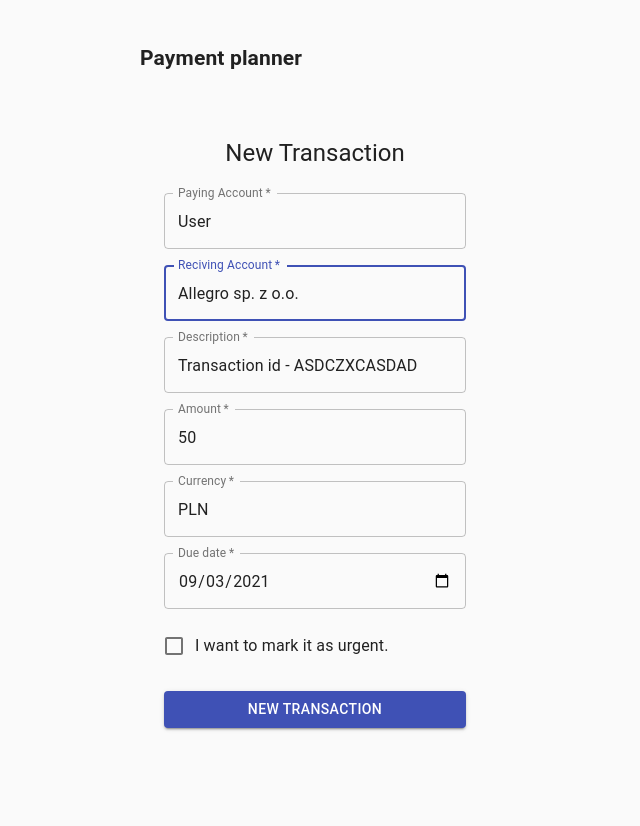
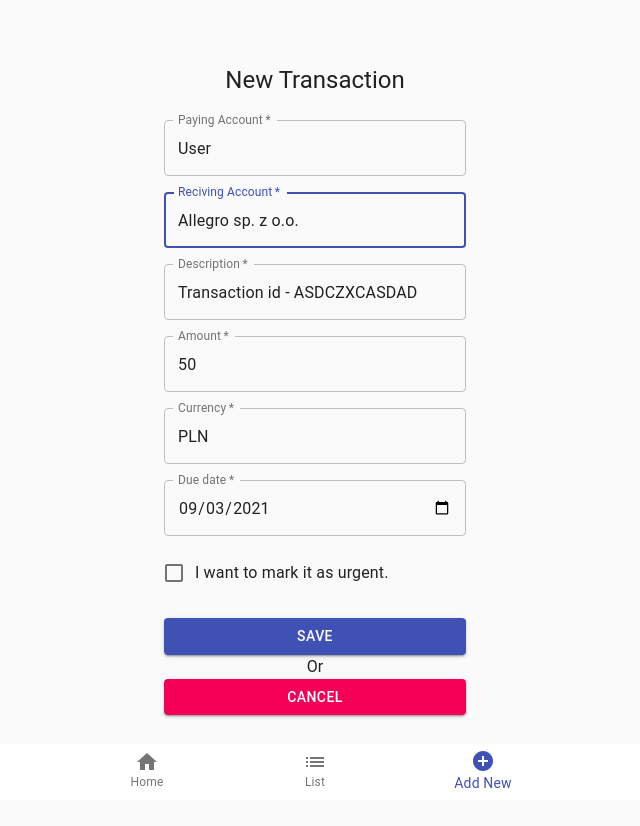
Before and after one commit to aznigft/topay, a React (Create React App) app: page /editTransaction/0 in a window 1280 px wide. Shown: the top 826 px of the page, without its empty margins (325-965 px from the left). Before the commit the page ends 800 px from the top, so only its background shows below. Built offline with nearby package versions, Linux system fonts and the light colour scheme.

Commit message:
Navigation in bottom bar

```diff
--- a/src/App.css
+++ b/src/App.css
@@ -6,6 +6,7 @@
 
 * {
   box-sizing: border-box;
+
 }
 
 body {
@@ -14,14 +15,15 @@ body {
   flex-direction: column;
   align-items: center;
   justify-content: center;
-  min-height: 100vh;
   margin: 0;
   font-family: 'Lato', sans-serif;
+
 }
 
 .container {
   margin: 30px auto;
   width: 350px;
+  min-height: calc(100vh - 100px);
 }
 
 h1 {
--- a/src/App.js
+++ b/src/App.js
@@ -1,34 +1,40 @@
 import './App.css';
-import {Header} from './components/Header'
+import {useState} from 'react';
 import {Balance} from './components/Balance.js'
 import {IncomeExpenses} from './components/IncomeExpenses'
 import {TransactionList} from './components/TransactionList'
 import {GlobalProvider} from './context/GlobalState'
 import {BrowserRouter as Router, Route, Switch} from 'react-router-dom'
 import EditTransaction from './components/EditTransaction'
+import { Header } from './components/Header'
+import SimpleBottomNavigation from './components/SimpleBottomNavigation';
 
 
 function App() {
+
+  const [navState, setNavState] = useState(0);
+
   return (
     <Router>
     <GlobalProvider>
-      <Header />
+      {/* <Header title="Home"/> */}
       <div className="container">
         <Switch>
+          {/* <Route exact path="/">
+            <Balance setNavState = {setNavState}/>
+          </Route> */}
           <Route exact path="/">
-            <Balance />
-          </Route>
-          <Route path="/incomeExpenses">
-            <IncomeExpenses />
+            <IncomeExpenses setNavState = {setNavState}/>
           </Route>
           <Route path="/transactionList">
-            <TransactionList />
+            <TransactionList setNavState = {setNavState}/>
           </Route>
           <Route path="/editTransaction/:transactionId">
-            <EditTransaction />
+            <EditTransaction setNavState = {setNavState}/>
           </Route>
         </Switch>
       </div>
+      <SimpleBottomNavigation navState = {navState} setNavState = {setNavState}/>
     </GlobalProvider>
     </Router>
   );
--- a/src/components/EditTransaction.js
+++ b/src/components/EditTransaction.js
@@ -42,14 +42,19 @@ const useStyles = makeStyles((theme) => ({
     marginTop: theme.spacing(3),
   },
   submit: {
-    margin: theme.spacing(3, 0, 2),
+    margin: theme.spacing(3, 0, 0),
+  },
+  cancel: {
+    margin: theme.spacing(0, 0, 0),
   },
 }));
 
-export default function EditTransaction() {
+export default function EditTransaction({setNavState}) {
   const classes = useStyles();
 
   const {transactionId} = useParams();
+
+  setNavState(2)
 
   useEffect(() => {
 
@@ -116,7 +121,7 @@ export default function EditTransaction() {
         </Typography>
         <form className={classes.form} noValidate onSubmit = {onSubmit}>
           <Grid container spacing={2}>
-          <Grid item xs={12}>
+            <Grid item xs={12}>
               <TextField
                 value={payingAccount || ''}
                 onChange={(e) => setPayingAccount(e.target.value)}
@@ -208,7 +213,19 @@ export default function EditTransaction() {
             color="primary"
             className={classes.submit}
           >
-            New transaction
+            Save
+          </Button>
+            <Typography xs ={12} align="center">
+              Or
+            </Typography>
+          <Button
+            fullWidth
+            variant="contained"
+            color="secondary"
+            className={classes.cancel}
+            onClick= {() => history.push('/transactionList')}
+          >
+            Cancel
           </Button>
         </form>
       </div>
--- a/src/components/Header.js
+++ b/src/components/Header.js
@@ -1,9 +1,52 @@
-import React from 'react'
+import React from 'react';
+import { makeStyles } from '@material-ui/core/styles';
+import AppBar from '@material-ui/core/AppBar';
+import Toolbar from '@material-ui/core/Toolbar';
+import Typography from '@material-ui/core/Typography';
+import Button from '@material-ui/core/Button';
+import IconButton from '@material-ui/core/IconButton';
+import MenuIcon from '@material-ui/icons/Menu';
+import Breadcrumbs from '@material-ui/core/Breadcrumbs';
+import Link from '@material-ui/core/Link';
 
-export const Header = () => {
+const useStyles = makeStyles((theme) => ({
+  root: {
+    flexGrow: 1,
+  },
+  menuButton: {
+    marginRight: theme.spacing(2),
+  },
+  title: {
+    flexGrow: 1,
+  },
+  appBar: {
+
+    borderRadius: 5
+  },
+  toolbar: {
+    minHeight: '0px',
+  }
+}));
+
+function handleClick(event) {
+    event.preventDefault();
+    console.info('You clicked a breadcrumb.');
+  }
+
+export const Header = ({title}) => {
+    const classes = useStyles();
+
     return (
-        <h2>
-            Payment planner
-        </h2>
+        <AppBar position="static" className={classes.appBar} color="transparent">
+            <Toolbar className={classes.toolbar}>
+                <IconButton edge="start" className={classes.menuButton} color="inherit" aria-label="menu">
+                    <MenuIcon />
+                </IconButton>
+                <Typography color="textPrimary">{title}</Typography>
+                    {/* <Typography variant="h6" className={classes.title}>
+                        News
+                    </Typography> */}
+            </Toolbar>
+        </AppBar>
     )
 }
--- a/src/components/IncomeExpenses.js
+++ b/src/components/IncomeExpenses.js
@@ -1,7 +1,9 @@
 import React, {useContext} from 'react'
 import { GlobalContext } from '../context/GlobalState'
 
-export const IncomeExpenses = () => {
+export const IncomeExpenses = ({setNavState}) => {
+
+    setNavState(0)
 
     const {transactions} = useContext(GlobalContext);
 
@@ -13,13 +15,13 @@ export const IncomeExpenses = () => {
     return (
         <div className="inc-exp-container">
             <div>
-                <h4>Income</h4>
-                <p className="money plus">{income}</p>
+                <h4>Summary</h4>
+                <p className="money minus">{income}</p>
             </div>
-            <div>
+            {/* <div>
                 <h4>Expense</h4>
                 <p className="money minus">{expenses}</p>
-            </div>
+            </div> */}
         </div>
     )
 }
--- /dev/null
+++ b/src/components/SimpleBottomNavigation.js
@@ -0,0 +1,38 @@
+import React from 'react';
+import { makeStyles } from '@material-ui/core/styles';
+import BottomNavigation from '@material-ui/core/BottomNavigation';
+import BottomNavigationAction from '@material-ui/core/BottomNavigationAction';
+import Home from '@material-ui/icons/Home';
+import List from '@material-ui/icons/List';
+import AddCircle from '@material-ui/icons/AddCircle';
+import { Link } from 'react-router-dom';
+
+const useStyles = makeStyles({
+  root: {
+    position: "sticky",
+    width: '100vw',
+    bottom: 0,
+    left: 0,
+    right: 0
+  },
+});
+
+export default function SimpleBottomNavigation({navState, setNavState}) {
+  const classes = useStyles();
+  const [value, setValue] = React.useState(2);
+
+  return (
+    <BottomNavigation
+      value={navState}
+      onChange={(event, newValue) => {
+        setNavState(newValue);
+      }}
+      showLabels
+      className={classes.root}
+    >
+      <BottomNavigationAction label="Home" icon={<Home />} component={Link} to="/"/>
+      <BottomNavigationAction label="List" icon={<List />} component={Link} to="/transactionList"/>
+      <BottomNavigationAction label="Add New" icon={<AddCircle />} component={Link} to="/editTransaction/new"/>
+    </BottomNavigation>
+  );
+}
--- a/src/components/TransactionList.js
+++ b/src/components/TransactionList.js
@@ -4,6 +4,7 @@ import {Link} from 'react-router-dom'
 import TransactionCard from './TransactionCard'
 import { Button } from '@material-ui/core'
 import { makeStyles } from '@material-ui/core/styles';
+
 
 const useStyles = makeStyles((theme) => ({
     button: {
@@ -13,10 +14,11 @@ const useStyles = makeStyles((theme) => ({
     },
   }));
 
-export const TransactionList = () => {
+export const TransactionList = ({setNavState}) => {
     const {transactions} = useContext(GlobalContext);
     const classes = useStyles();
 
+    setNavState(1)
 
     return (
         <>
@@ -26,13 +28,13 @@ export const TransactionList = () => {
                 {transactions.map(transaction => (<TransactionCard key={transaction.id} transaction = {transaction}/> ))}
             </ul>
             {/* <Link to="/addTransaction"><Button variant="contained" color="primary" disableElevation>Create new transaction</Button></Link> */}
-            <Button
+            {/* <Button
                 className={classes.button}
                 variant="contained"
                 color="primary"
                 component={Link}
                 to="/editTransaction/new"
-                disableElevation>Create new transaction</Button>
+                disableElevation>Create new transaction</Button> */}
         </>
     )
 }
```
